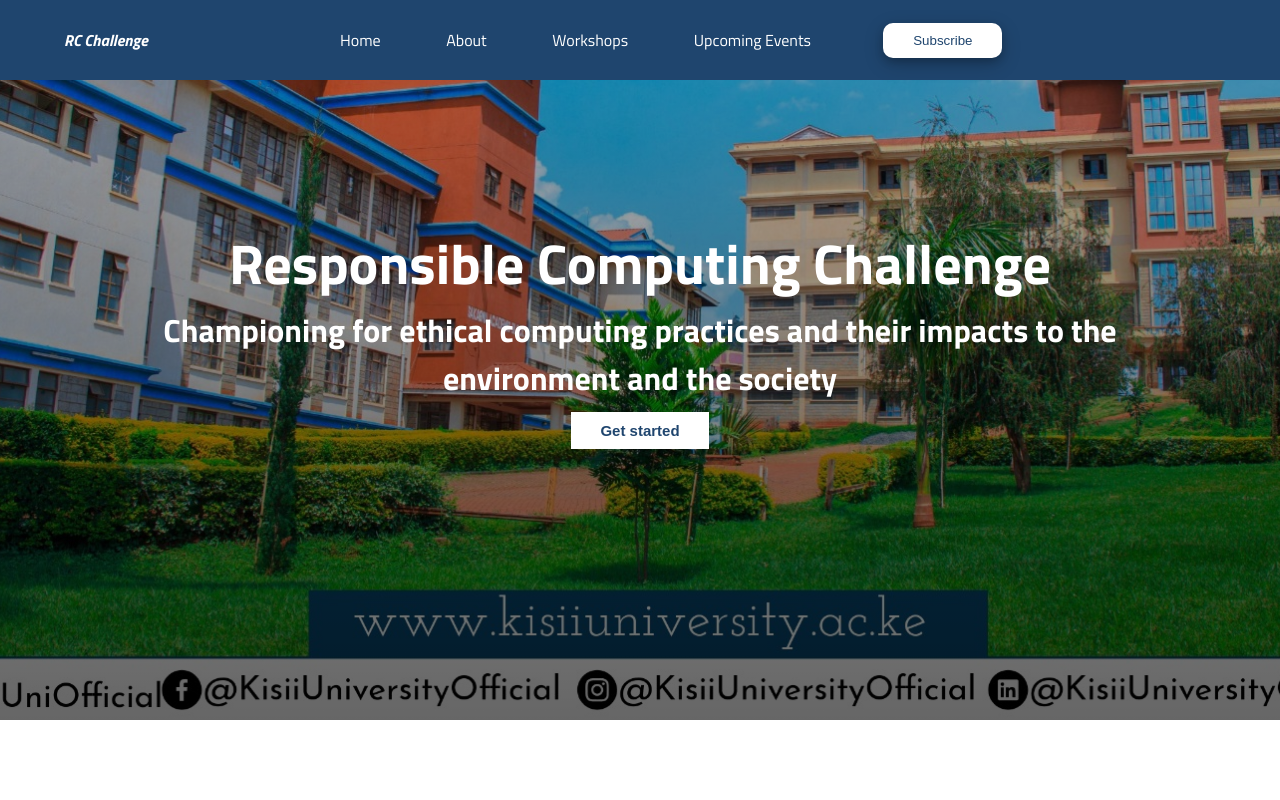
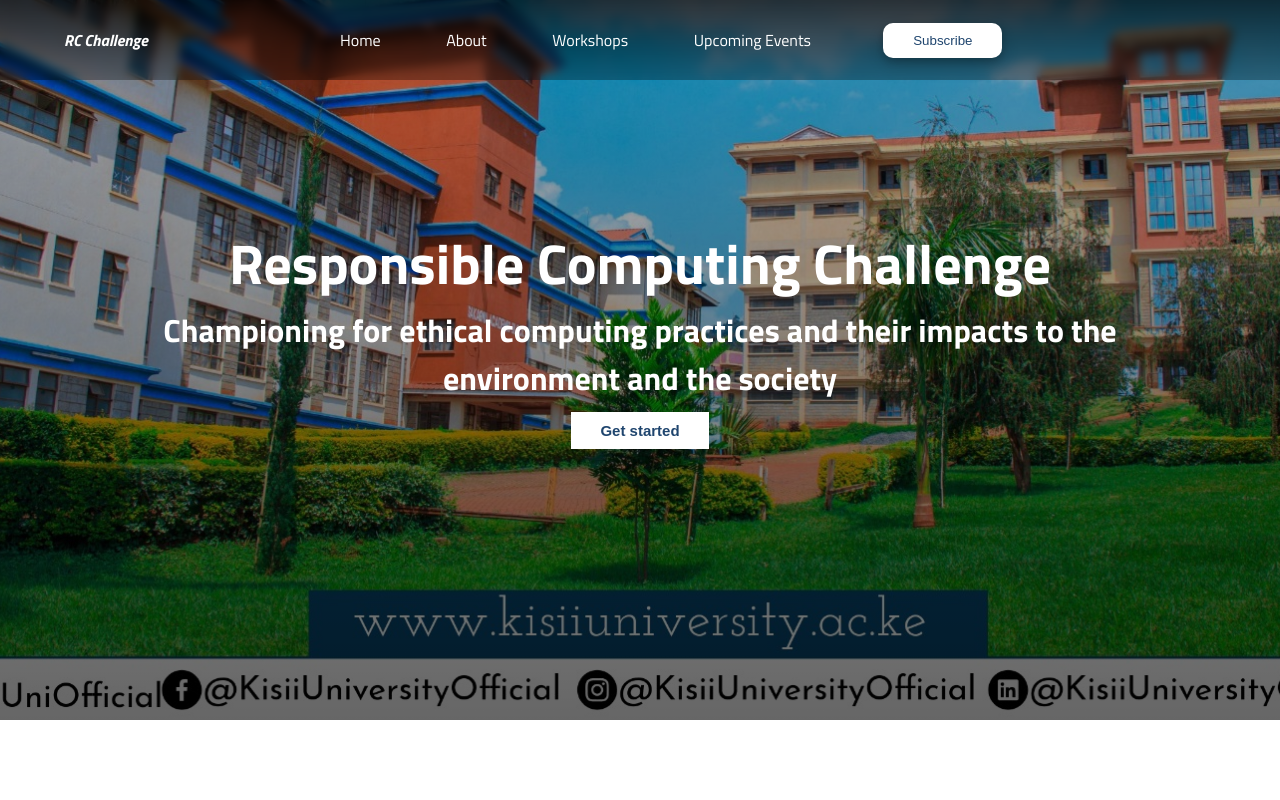
Before and after one commit to efpha/rc_web-app, a Next.js app: page / in a window 1280 px wide. Shown: the top 800 px of the page. Built offline with nearby package versions, Linux system fonts and the light colour scheme.

Commit message:
transparent background on navbar

```diff
--- a/src/components/header.css
+++ b/src/components/header.css
@@ -18,7 +18,12 @@
   position: sticky;
   top: 0;
   z-index: 100;
-  background-color: var(--background-color);
+  background: linear-gradient(
+    rgba(0, 0, 0, 0.7),  /* Top color - black with 70% opacity */
+    rgba(0, 0, 0, 0.3)   /* Bottom color - black with 30% opacity */
+  );
+  backdrop-filter: blur(5px); /* Optional: for a frosted glass effect */
+  -webkit-backdrop-filter: blur(5px); /* Safari support */
 }
 .lgo-txt{
   flex-direction: row;
```
